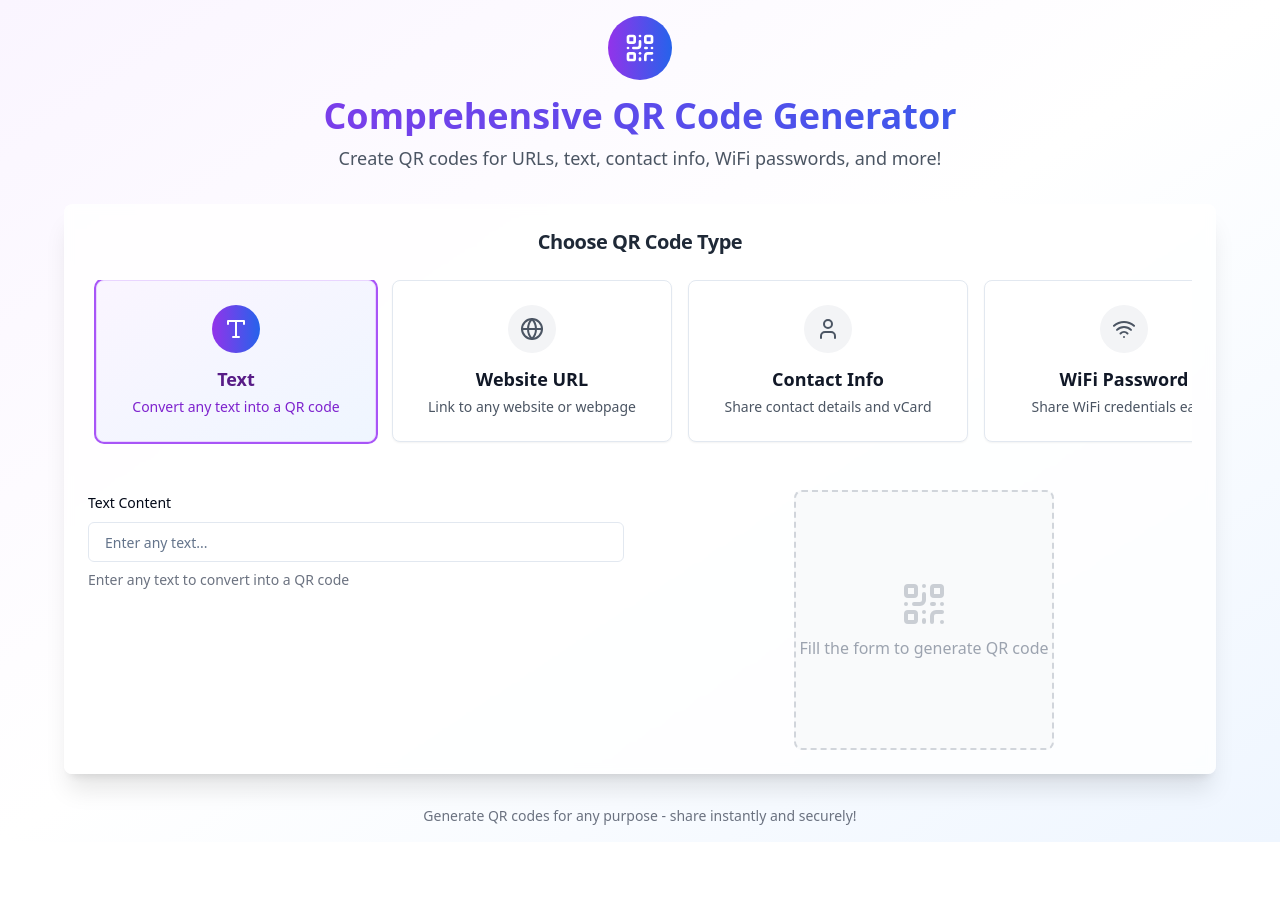
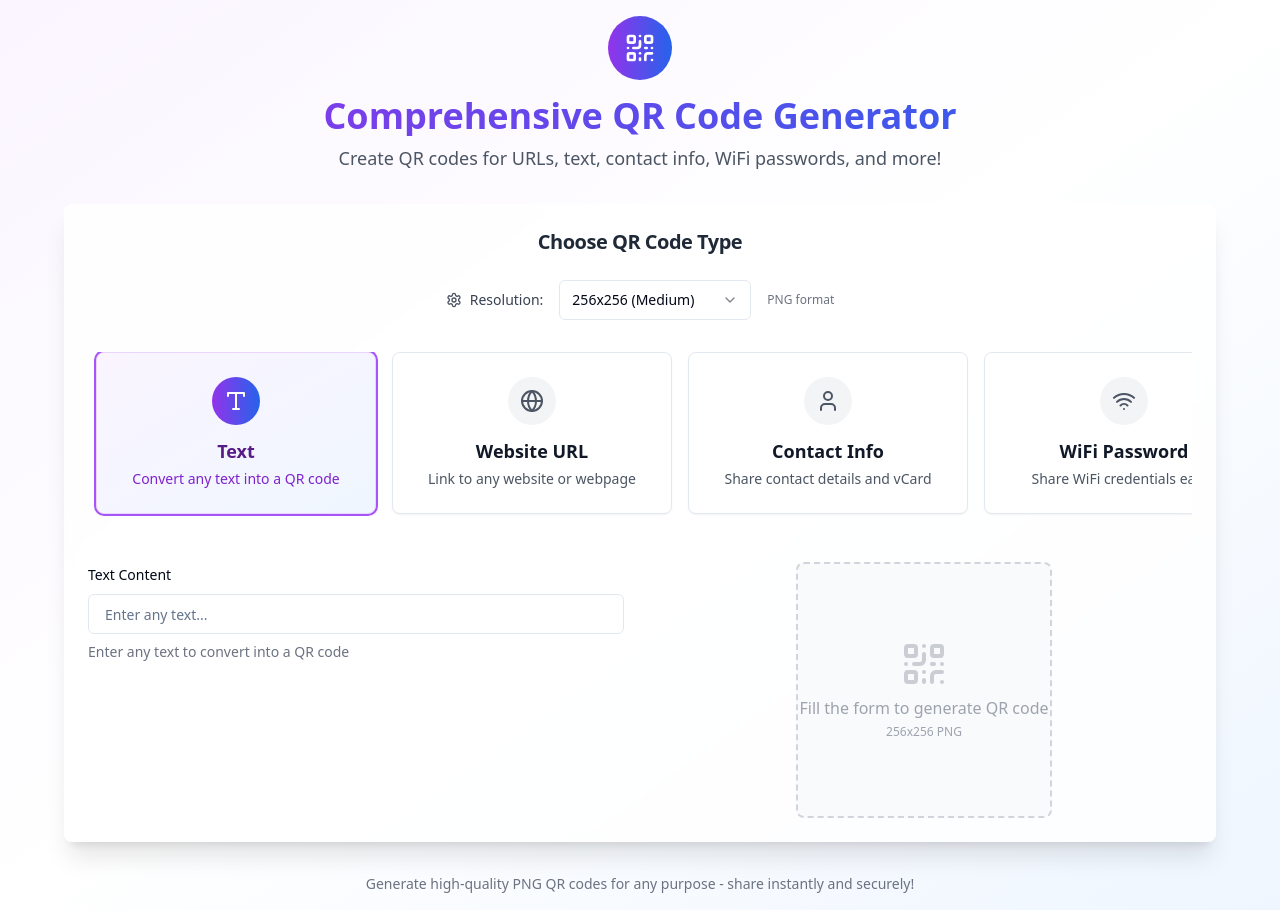
Before and after one commit to talha7k/qrcode-magic, a React (Vite) app: page / in a window 1280 px wide. Before the commit the page ends 842 px from the top, so only its background shows below. Built offline with nearby package versions, Linux system fonts and the light colour scheme.

Commit message:
Add image resolution selection
Implement dropdown for image resolution and enforce PNG format.

```diff
--- a/src/components/QRGenerator.tsx
+++ b/src/components/QRGenerator.tsx
@@ -3,7 +3,8 @@ import React, { useState, useEffect, useRef } from 'react';
 import QRCode from 'qrcode';
 import { Button } from '@/components/ui/button';
 import { Card, CardContent, CardHeader, CardTitle } from '@/components/ui/card';
-import { QrCode, Download, Copy, Check, Type, Globe, User, Wifi, MessageSquare, Mail } from 'lucide-react';
+import { Select, SelectContent, SelectItem, SelectTrigger, SelectValue } from '@/components/ui/select';
+import { QrCode, Download, Copy, Check, Type, Globe, User, Wifi, MessageSquare, Mail, Settings } from 'lucide-react';
 import { useToast } from '@/hooks/use-toast';
 import QRTypeCard from './QRTypeCard';
 import TextQRForm from './qr-forms/TextQRForm';
@@ -18,6 +19,7 @@ const QRGenerator = () => {
   const [isLoading, setIsLoading] = useState(false);
   const [copied, setCopied] = useState(false);
   const [activeType, setActiveType] = useState('text');
+  const [resolution, setResolution] = useState('256');
   const canvasRef = useRef<HTMLCanvasElement>(null);
   const { toast } = useToast();
 
@@ -60,6 +62,13 @@ const QRGenerator = () => {
     }
   ];
 
+  const resolutionOptions = [
+    { value: '128', label: '128x128 (Small)' },
+    { value: '256', label: '256x256 (Medium)' },
+    { value: '512', label: '512x512 (Large)' },
+    { value: '1024', label: '1024x1024 (Extra Large)' }
+  ];
+
   const generateQR = async (inputText: string) => {
     if (!inputText.trim()) {
       setQrDataUrl('');
@@ -70,8 +79,9 @@ const QRGenerator = () => {
     try {
       const canvas = canvasRef.current;
       if (canvas) {
+        const size = parseInt(resolution);
         await QRCode.toCanvas(canvas, inputText, {
-          width: 256,
+          width: size,
           margin: 2,
           color: {
             dark: '#1a1a1a',
@@ -79,7 +89,7 @@ const QRGenerator = () => {
           }
         });
 
-        const dataUrl = canvas.toDataURL();
+        const dataUrl = canvas.toDataURL('image/png');
         setQrDataUrl(dataUrl);
       }
     } catch (error) {
@@ -98,13 +108,13 @@ const QRGenerator = () => {
     if (!qrDataUrl) return;
 
     const link = document.createElement('a');
-    link.download = `qr-code-${activeType}.png`;
+    link.download = `qr-code-${activeType}-${resolution}x${resolution}.png`;
     link.href = qrDataUrl;
     link.click();
 
     toast({
       title: "Downloaded!",
-      description: "QR code has been saved to your device.",
+      description: `QR code (${resolution}x${resolution}) has been saved as PNG.`,
     });
   };
 
@@ -123,7 +133,7 @@ const QRGenerator = () => {
 
       toast({
         title: "Copied!",
-        description: "QR code has been copied to clipboard.",
+        description: "QR code has been copied to clipboard as PNG.",
       });
     } catch (error) {
       console.error('Error copying to clipboard:', error);
@@ -174,6 +184,27 @@ const QRGenerator = () => {
             <CardTitle className="text-xl text-gray-800 text-center">Choose QR Code Type</CardTitle>
           </CardHeader>
           <CardContent className="space-y-8">
+            {/* Resolution Selector */}
+            <div className="flex items-center justify-center gap-4">
+              <div className="flex items-center gap-2">
+                <Settings className="w-4 h-4 text-gray-600" />
+                <span className="text-sm font-medium text-gray-700">Resolution:</span>
+              </div>
+              <Select value={resolution} onValueChange={setResolution}>
+                <SelectTrigger className="w-48">
+                  <SelectValue placeholder="Select resolution" />
+                </SelectTrigger>
+                <SelectContent>
+                  {resolutionOptions.map((option) => (
+                    <SelectItem key={option.value} value={option.value}>
+                      {option.label}
+                    </SelectItem>
+                  ))}
+                </SelectContent>
+              </Select>
+              <span className="text-xs text-gray-500">PNG format</span>
+            </div>
+
             {/* Horizontal Scrollable Cards */}
             <div className="overflow-x-auto pb-4">
               <div className="flex gap-4 min-w-max px-2">
@@ -203,8 +234,9 @@ const QRGenerator = () => {
                     className={`border-2 border-gray-200 rounded-lg transition-all duration-300 ${
                       qrDataUrl ? 'opacity-100 scale-100' : 'opacity-0 scale-95'
                     }`}
-                    width={256}
-                    height={256}
+                    width={parseInt(resolution)}
+                    height={parseInt(resolution)}
+                    style={{ maxWidth: '256px', maxHeight: '256px', width: 'auto', height: 'auto' }}
                   />
                   {isLoading && (
                     <div className="absolute inset-0 flex items-center justify-center bg-white/80 rounded-lg">
@@ -212,10 +244,11 @@ const QRGenerator = () => {
                     </div>
                   )}
                   {!qrDataUrl && !isLoading && (
-                    <div className="absolute inset-0 flex items-center justify-center bg-gray-50 rounded-lg border-2 border-dashed border-gray-300">
+                    <div className="absolute inset-0 flex items-center justify-center bg-gray-50 rounded-lg border-2 border-dashed border-gray-300" style={{ width: '256px', height: '256px' }}>
                       <div className="text-center text-gray-400">
                         <QrCode className="w-12 h-12 mx-auto mb-2 opacity-50" />
                         <p>Fill the form to generate QR code</p>
+                        <p className="text-xs mt-1">{resolution}x{resolution} PNG</p>
                       </div>
                     </div>
                   )}
@@ -228,7 +261,7 @@ const QRGenerator = () => {
                       className="bg-gradient-to-r from-purple-600 to-blue-600 hover:from-purple-700 hover:to-blue-700 transition-all duration-300 transform hover:scale-105"
                     >
                       <Download className="w-4 h-4 mr-2" />
-                      Download
+                      Download PNG
                     </Button>
                     <Button
                       onClick={copyToClipboard}
@@ -243,7 +276,7 @@ const QRGenerator = () => {
                       ) : (
                         <>
                           <Copy className="w-4 h-4 mr-2" />
-                          Copy
+                          Copy PNG
                         </>
                       )}
                     </Button>
@@ -256,7 +289,7 @@ const QRGenerator = () => {
 
         <div className="text-center mt-8 text-gray-500">
           <p className="text-sm">
-            Generate QR codes for any purpose - share instantly and securely!
+            Generate high-quality PNG QR codes for any purpose - share instantly and securely!
           </p>
         </div>
       </div>
```
